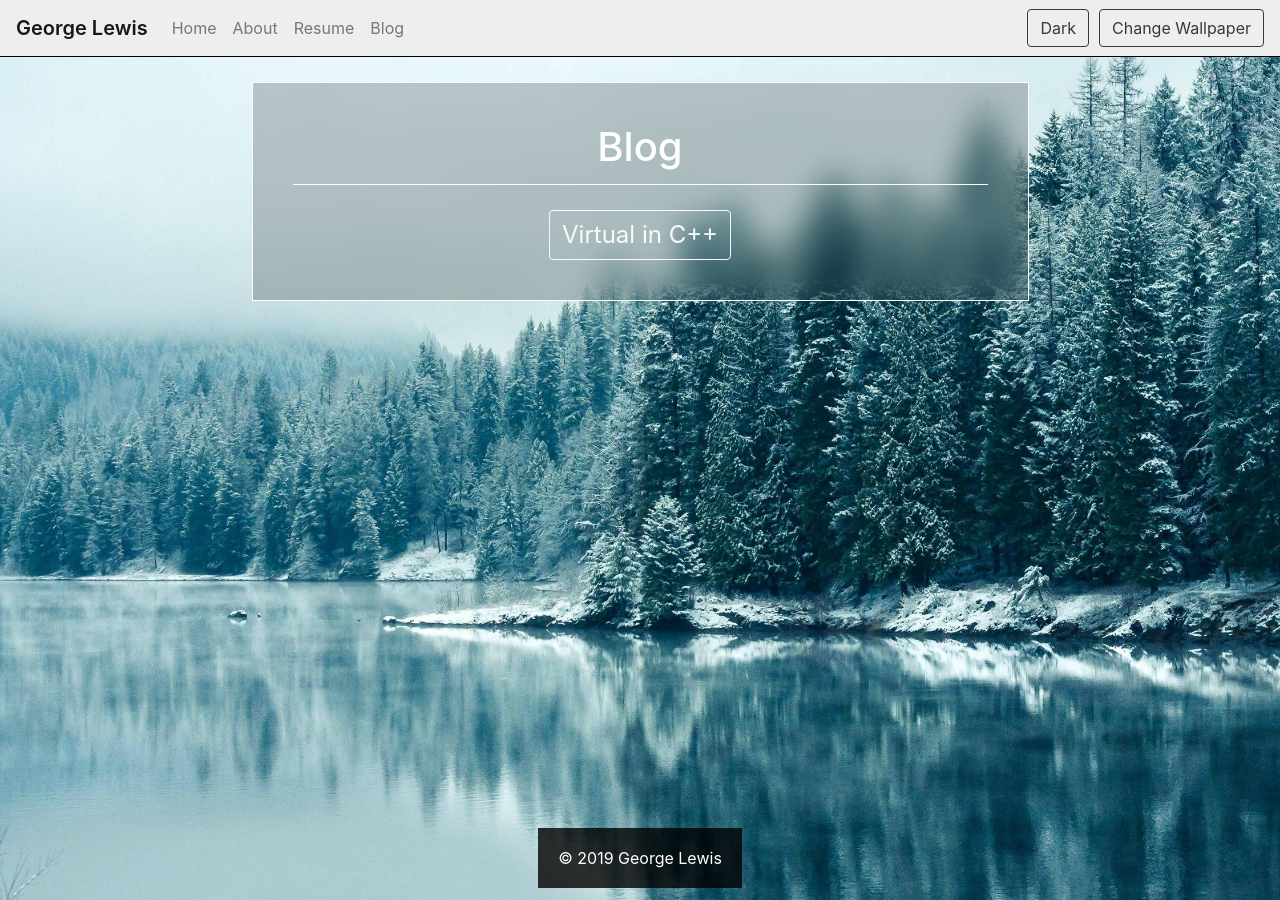
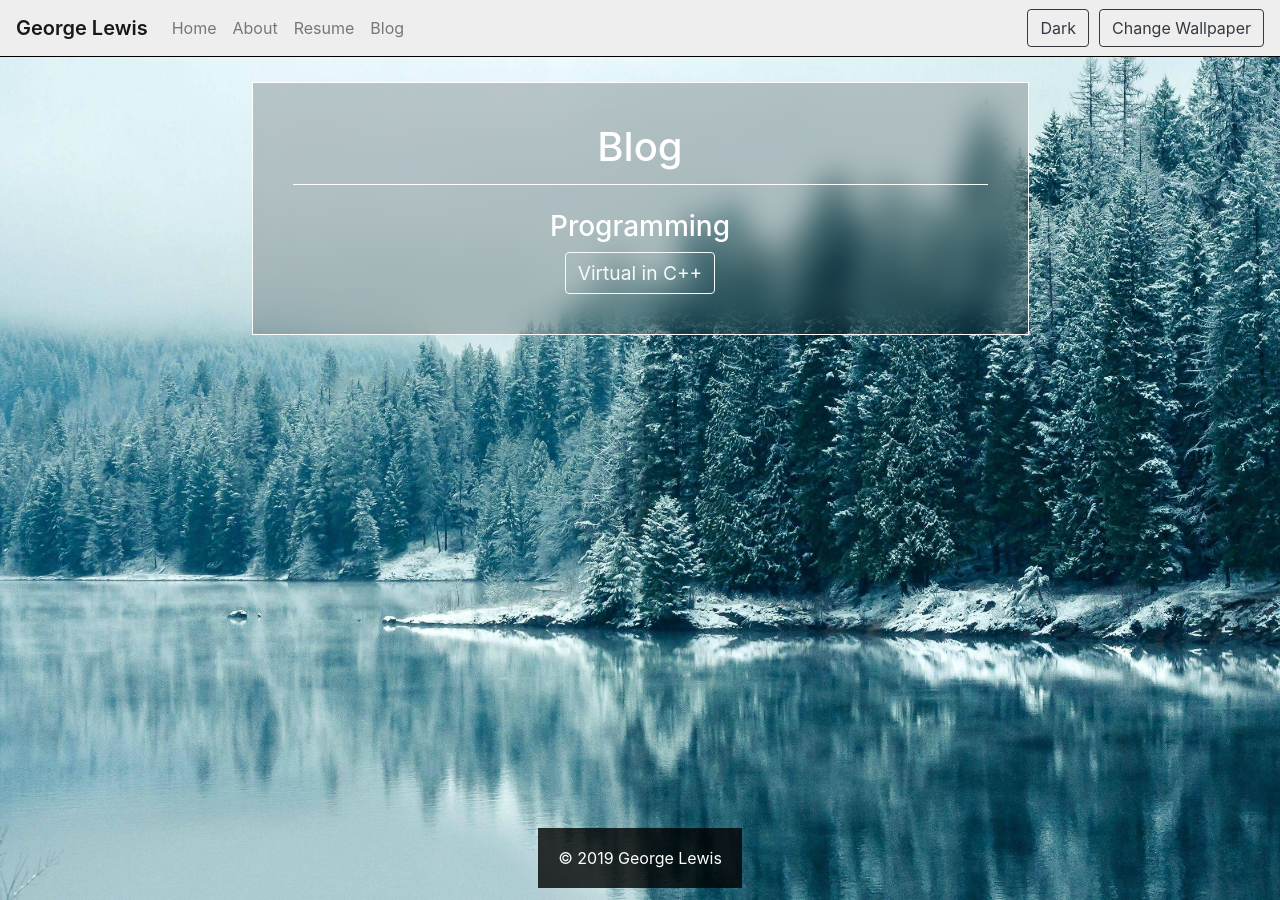
Before and after one commit to George-lewis/george-lewis.github.io, a Jekyll site: the page built from _pages/blog.html, in a window 1280 px wide. Built offline with Jekyll 4.4.1, drawn with Linux system fonts in a browser that asks for light colours.

Commit message:
Add blog sorting by category

```diff
--- a/_pages/blog.html
+++ b/_pages/blog.html
@@ -5,9 +5,15 @@ permalink: /blog/
 order: 4
 ---
 
+<h3>Programming</h3>
+
 {% for post in site.posts %}
 
-<a class="btn btn-outline-light post-title" href="{{ post.url }}">{{ post.title }}</a>
-	<!--<p>"{{ post.excerpt }}"</p>-->
+	{% if post.tags contains "programming" %}
+
+		<a class="btn btn-outline-light post-title blog-post" href="{{ post.url }}">{{ post.title }}</a>
+		<!--<p>"{{ post.excerpt }}"</p>-->
+
+	{% endif %}
 
 {% endfor %}
--- a/_sass/_base.scss
+++ b/_sass/_base.scss
@@ -127,3 +127,7 @@ iframe {
 iframe, nav {
     visibility: hidden;
 }
+
+.blog-post {
+    font-size: 1.2em;
+}
```
Also changed, not shown: _posts/2019-12-22-virtual-in-cpp.md (+2 -0 lines).
